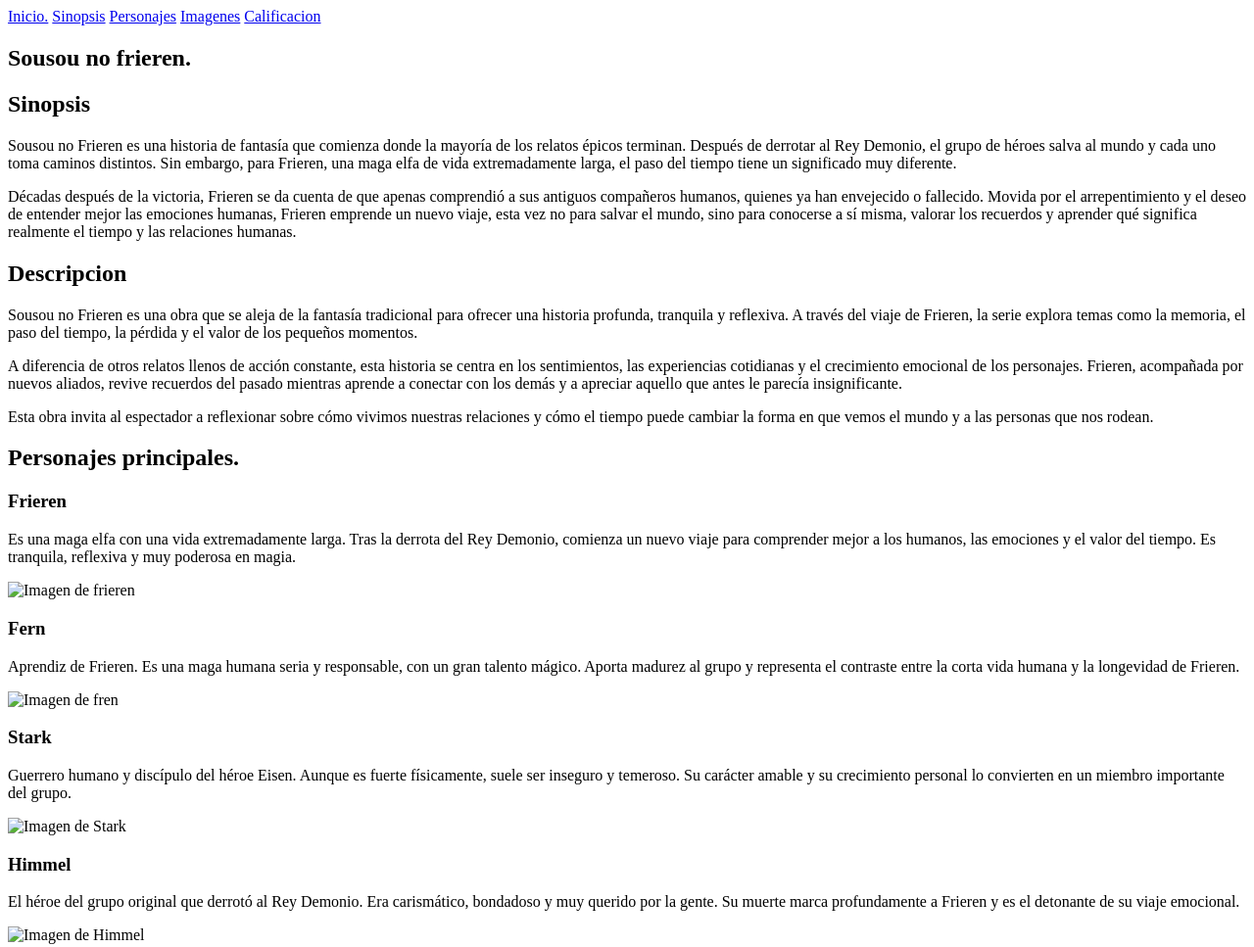
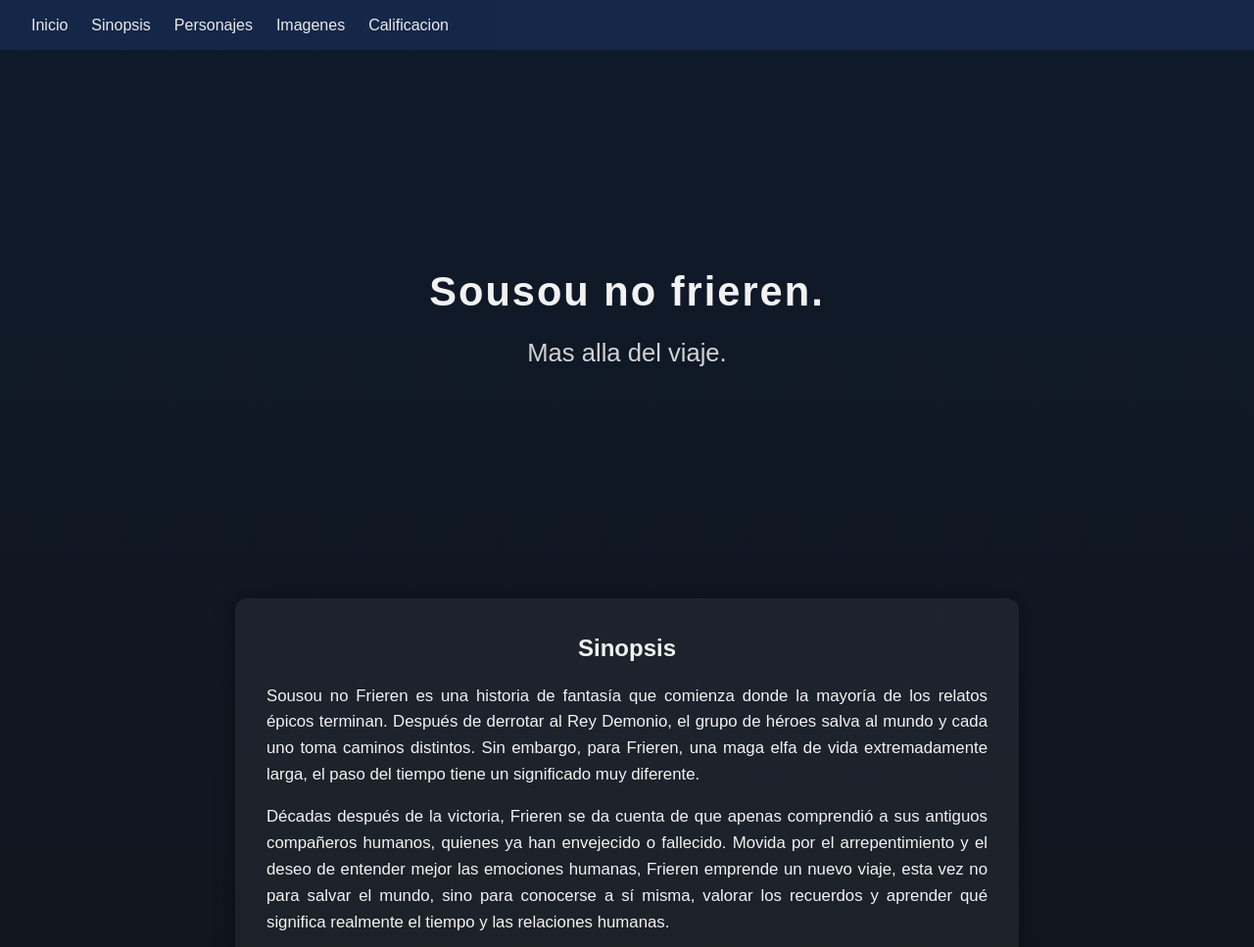
Before and after one commit to theJoseFer10/sousou-no-frieren, a plain HTML site: page index.html in a window 1280 px wide. Shown: the top 967 px of the page at 98% size. Drawn offline with Linux system fonts and the light colour scheme.

Commit message:
style: se mejoro el estilo css del sitio, agregando colores de fondo y diferentes apartados.

```diff
--- /dev/null
+++ b/CSS/style.css
@@ -0,0 +1,136 @@
+/*Estislo generales.*/
+*{
+    margin: 0;
+    padding: 0;
+    box-sizing: border-box;
+    font-family: Arial, Helvetica, sans-serif;
+}
+
+body{
+    background: linear-gradient(180deg, #0f1a2b, #140f07);
+    color: #f2f2f2;
+    line-height: 1.6;
+}
+
+/*Estilos de la barra de navegacion.*/
+#head{
+    background-color: rgba(23, 42, 77, 0.9);
+    padding: 0.8rem 2rem;
+    position: sticky;
+    top: 0;
+    z-index: 100;
+}
+
+#head nav{
+    display: flex;
+    gap: 1.5rem;
+}
+
+#head a{
+    text-decoration: none;
+    color: #eaeaea;
+    font-weight: 500;
+    transition: color 0.3s ease;
+}
+
+#head a:hover{
+    color: #9bc9ff;
+}
+
+/*Contenido global*/
+
+#global-content{
+    max-width: 1200px;
+    margin: auto;
+    padding: 2rem;
+}
+
+/*Seccion de inicio.*/
+#inicio{
+    min-height: 60vh;
+    display: flex;
+    flex-direction: column;
+    justify-content: center;
+    align-items: center;
+    text-align: center;
+}
+
+#inicio h1{
+    font-size: 2.6rem;
+    letter-spacing: 2px;
+}
+
+#inicio p{
+    font-size: 1.6rem;
+    opacity: 0.85;
+    margin-top: 0.5rem;
+}
+
+/*Sinopsis*/
+#sinopsis{
+    margin: 3rem auto;
+    padding: 2rem;
+    max-width: 800px;
+    background-color: rgba(255, 255, 255, 0.05);
+    border-radius: 12px;
+    box-shadow:  0 0 20px rgba(0, 0, 0, 0.4);
+}
+
+#sinopsis h2{
+    margin-bottom: 1rem;
+    text-align: center;
+}
+
+#sinopsis p{
+    margin-bottom: 1rem;
+    font-size: 1.05rem;
+    text-align: justify;
+}
+
+/*Personajes*/
+#personajes{
+    margin-top: 4rem;
+}
+
+#personajes h2{
+    text-align: center;
+    margin-left: 2rem;
+    margin: 2rem;
+}
+
+/*Grid para los personajes*/
+.character-cotent {
+    display: grid;
+    grid-template-columns: repeat(auto-fit, minmax(250px, 1fr));
+    gap: 1.5rem;
+}
+
+/*Tarjetas*/
+.character-card{
+    background-color: rgba(255, 255, 455, 0.06);
+    padding: 1.5rem;
+    border-radius: 1.5rem;
+    box-shadow: 0 10px 25px rgba(0, 0, 0, 0.4);
+    transition: transform 0.3s ease, box-shadow 0.3s ease;
+}
+
+.character-card img{
+    width: 20rem;
+}
+
+.character-card:hover{
+    transform: translateY(-5px);
+    box-shadow: 0 15px 35px rgba(0, 0, 0, 0.6);
+}
+
+.character-card h3{
+    margin-bottom: 0.5rem;
+    color: #9bc9ff;
+}
+
+.character-card p{
+    font-size: 0.95rem;
+    margin-bottom: 1rem;
+}
+
+/*Carrusel de imagenes*/
--- a/index.html
+++ b/index.html
@@ -3,13 +3,14 @@
 <head>
     <meta charset="UTF-8">
     <meta name="viewport" content="width=device-width, initial-scale=1.0">
+    <link rel="stylesheet" href="CSS/style.css">
     <title>sousou no frieren</title>
 </head>
 <body>
-    <header>
+    <header id="head">
         <nav>
-            <a href="#inicio">Inicio.</a>
-            <a href="#sinops">Sinopsis</a>
+            <a href="#inicio">Inicio</a>
+            <a href="#sinopsis">Sinopsis</a>
             <a href="#personajes">Personajes</a>
             <a href="#imagenes">Imagenes</a>
             <a href="#calificacion">Calificacion</a>
@@ -20,6 +21,7 @@
             <!--Apartado de inicio y titulo.-->
             <section id="inicio">
                 <h1>Sousou no frieren.</h1>
+                <p>Mas alla del viaje.</p>
             </section>
 
             <!--Apartado de sinopsis y resumen.-->
@@ -63,7 +65,8 @@
 
             <!--Apartado de personajes.-->
             <section id="personajes">
-                <h1>Personajes principales.</h1>
+                <h2>Personajes principales.</h2>
+                <div class="character-cotent">
                     <div class="character-card">
                         <h3>Frieren</h3>
                         <p>
@@ -71,7 +74,7 @@
                             Demonio, comienza un nuevo viaje para comprender mejor a los humanos, las
                             emociones y el valor del tiempo. Es tranquila, reflexiva y muy poderosa en magia.
                         </p>
-                    <img src="#" alt="Imagen de frieren">
+                        <img src="IMGS/frieren.jpg" alt="Imagen de frieren">
                     </div>
 
                     <div class="character-card">
@@ -81,7 +84,7 @@
                             mágico. Aporta madurez al grupo y representa el contraste entre la corta vida
                             humana y la longevidad de Frieren.
                         </p>
-                    <img src="#" alt="Imagen de fren">
+                        <img src="IMGS/fren.png" alt="Imagen de fren">
                     </div>
 
                     <div class="character-card">
@@ -91,9 +94,13 @@
                             suele ser inseguro y temeroso. Su carácter amable y su crecimiento personal
                             lo convierten en un miembro importante del grupo.
                         </p>
-                    <img src="#" alt="Imagen de Stark">
+                        <img src="IMGS/Stark.webp" alt="Imagen de Stark">
+                    </div>
                 </div>
 
+                <h2>Personajes secundarios</h2>
+
+                <div class="character-cotent">
                     <div class="character-card">
                         <h3>Himmel</h3>
                         <p>
@@ -150,6 +157,7 @@
                         </p>
                         <img src="#" alt="Imagen de Serie">
                     </div>
+                </div>
             </section>
 
             <!--Seccion de carrusel de imagenes.-->
```
Also changed, not shown: IMGS/Stark.webp (added), IMGS/fren.png (added), IMGS/frieren.jpg (added). Lines whose indentation alone changed are shown as unchanged.
